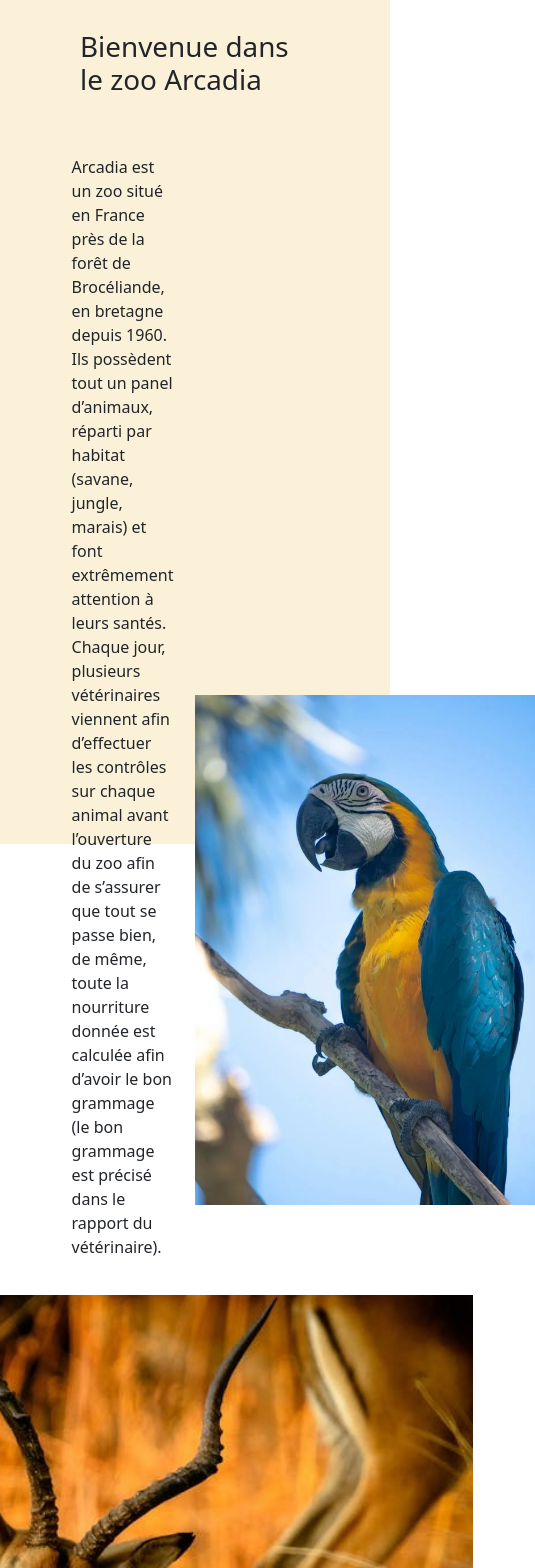
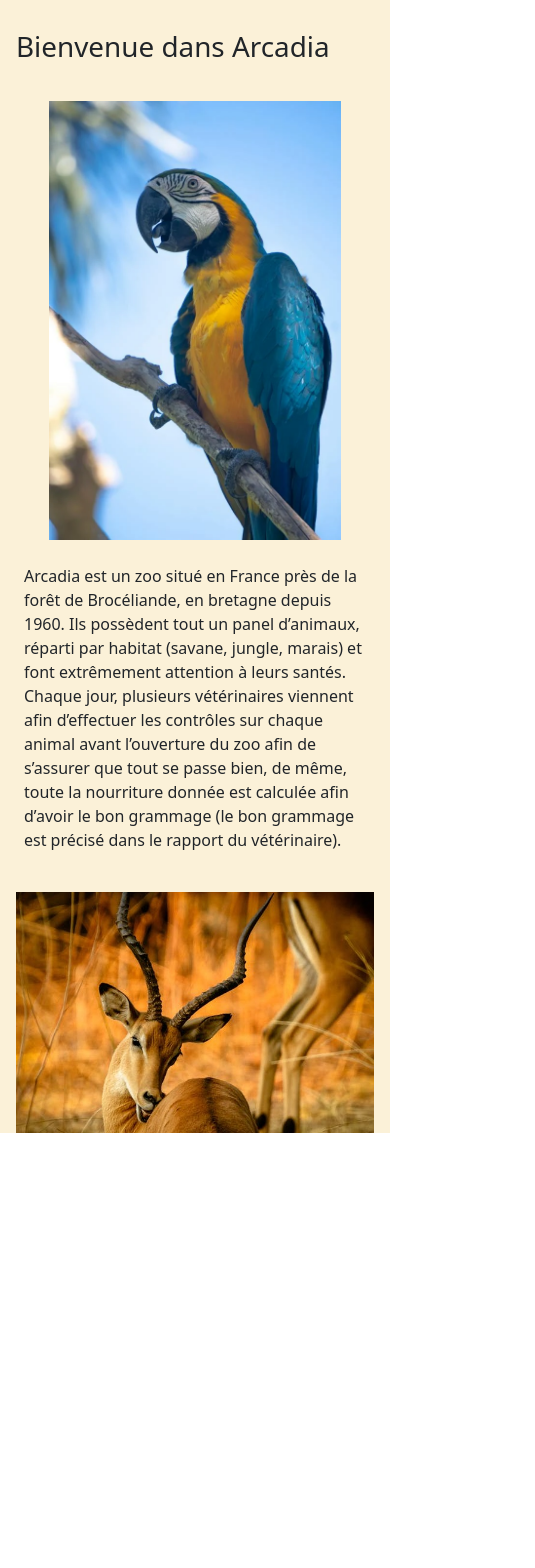
Before and after one commit to etupdt/ecf-arcadia-front, an Angular app: page / in a window 390 px wide. Shown: the top 1568 px of the page, 535 px wide, since content can reach past the window. After the commit the page ends 1133 px from the top, so only its background shows below. Built offline with nearby package versions, Linux system fonts and the light colour scheme.

Commit message:
Refactor: adjust responsive for home page

```diff
--- a/src/app/app.component.scss
+++ b/src/app/app.component.scss
@@ -3,5 +3,5 @@
     max-width: 1400px;
     margin: auto;
     background-color: #FBF1D8;
-    height: 100vh;
+    // height: 100vh;
 }
--- a/src/app/app.module.ts
+++ b/src/app/app.module.ts
@@ -4,11 +4,13 @@ import { BrowserModule } from '@angular/platform-browser';
 import { AppRoutingModule } from './app-routing.module';
 import { AppComponent } from './app.component';
 import { HomePageComponent } from './pages/home-page/home-page.component';
+import { HabitatCardComponent } from './pages/components/habitat-card/habitat-card.component';
 
 @NgModule({
   declarations: [
     AppComponent,
-    HomePageComponent
+    HomePageComponent,
+    HabitatCardComponent
   ],
   imports: [
     BrowserModule,
--- /dev/null
+++ b/src/app/pages/components/habitat-card/habitat-card.component.html
@@ -0,0 +1 @@
+<p>habitat-card works!</p>
--- a/src/app/pages/home-page/home-page.component.html
+++ b/src/app/pages/home-page/home-page.component.html
@@ -1,8 +1,9 @@
 
-<h1>Bienvenue dans le zoo Arcadia</h1>
-<section class="d-flex align-items-center justify-content-evenly">
-    <div class="d-flex flex-column align-items-center col-6">
-        <p class="paragraphe1">
+<h1 class="px-3 px-sm-5">Bienvenue dans Arcadia</h1>
+<section class="d-flex flex-column flex-lg-row-reverse align-items-center justify-content-evenly">
+    <img class="col-9 col-sm-6 col-lg-3" src="assets/images/pexels-photo-2078772.webp" alt="Perroquet">
+    <div class="d-flex flex-column align-items-center col-12 col-sm-8 col-lg-6">
+        <p class="col-lg-12 col-xl-10 p-4">
             Arcadia est un zoo situé en France près de la forêt de Brocéliande,
             en bretagne depuis 1960. Ils possèdent tout un panel d’animaux,
             réparti par habitat (savane, jungle, marais) et font extrêmement
@@ -12,9 +13,8 @@
             donnée est calculée afin d’avoir le bon grammage (le bon grammage est
             précisé dans le rapport du vétérinaire).
         </p>
-        <img class="col-3 image1" src="assets/images/antilope_accueil.jpg" alt="Antilope">
+        <img class="col-11" src="assets/images/antilope_accueil.jpg" alt="Antilope">
     </div>
-    <img class="image2" src="assets/images/pexels-photo-2078772.webp" alt="Perroquet">
 </section>
 <section>
 
--- a/src/app/pages/home-page/home-page.component.scss
+++ b/src/app/pages/home-page/home-page.component.scss
@@ -4,17 +4,24 @@ h1 {
 }
 
 section {
-    margin: 0px 50px;
+    // margin: 0px 50px;
+    // text-align: center;
 }
 
 .paragraphe1 {
-    padding: 20px 80px;
+    // padding: 20px 0px;
+    // width: 80%;
+    // text-align:left;
 }
 
 .image1 {
-    width: 700px;
+    // width: 100%;
 }
 
 .image2 {
-    width: 340px;
+    // width: 340px;
 }
+
+@media screen and (min-width: 900px) {
+
+}
```
Also changed, not shown: src/app/pages/components/habitat-card/habitat-card.component.ts (added, +10 -0 lines), src/app/pages/components/habitat-card/habitat-card.component.scss (added), 1 other file (tests, documents, lock files or other folders).
